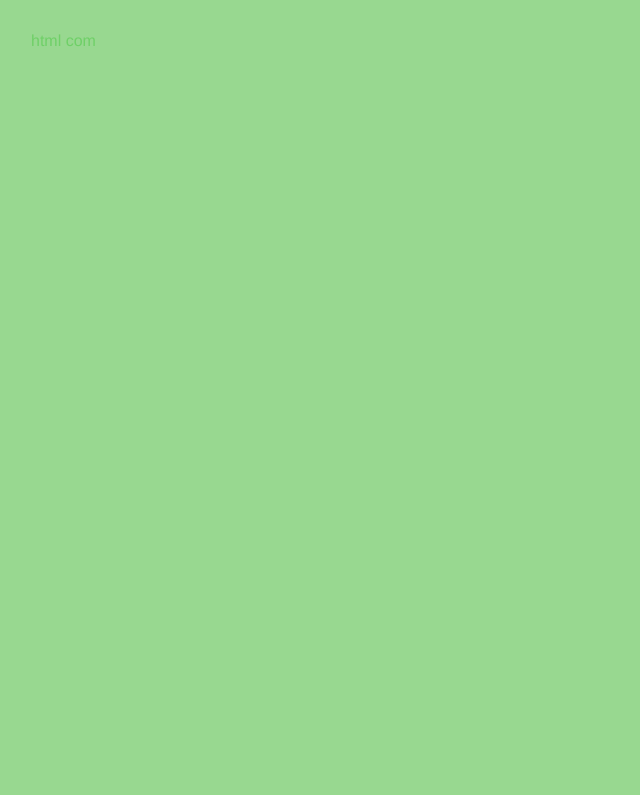
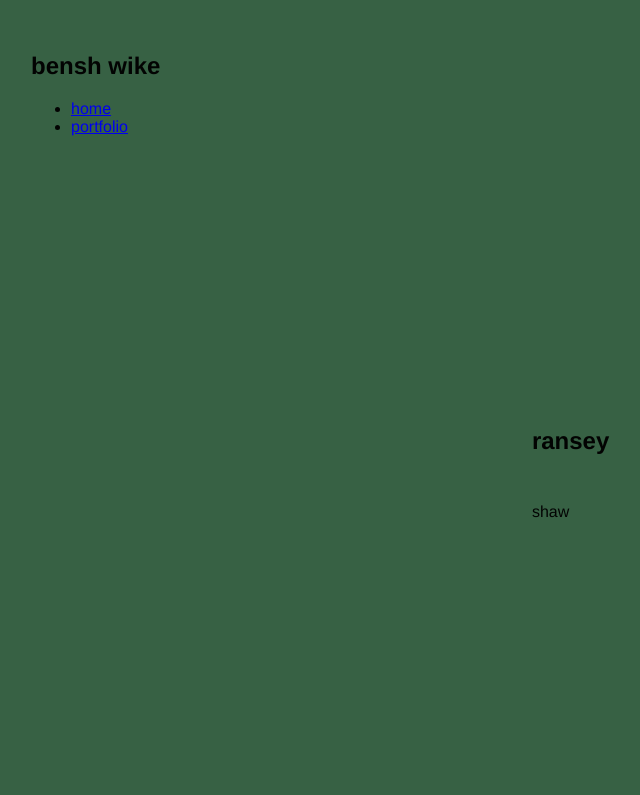
Before and after one commit to ramseyodeh20112007/ramseyodeh20112007.github.io, a plain HTML site: page index.html in a window 1280 px wide. Shown: the whole page, without its empty margins (9-649 px from the left). Drawn offline with Linux system fonts and the light colour scheme.

Commit message:
cool website

```diff
--- a/index.html
+++ b/index.html
@@ -7,10 +7,33 @@
 </head>
 
 <body>
+
   <!-- All content goes here -->
   <div id="all-contents">
-     html com
 
+    <nav>
+      <h1>bensh wike</h1>
+      <ul id="nav-ul">
+        <li class="nav-li">
+          <a href="index.html">home </a>
+        </li>
+        <li class="nav-li">
+          <a href="portfolio.html">portfolio</a>
+        </li>
+      </ul>
+    </nav>
+
+    <main>
+      <div class="sidebar">
+
+      </div>
+
+      <div class="content">
+        <h2>ransey</h2>
+        <p>shaw</p>
+      </div>
+
+    </main>
   </div>
 </body>
 
--- a/style.css
+++ b/style.css
@@ -4,8 +4,8 @@
 
 body {
   margin: 0;
-  background: #20aa0e75;
-  color: #1bbe1554;
+  background: #376144;
+  color: #000000f6;
   font-family: "Helvetica Neue", Arial, sans-serif;
 }
 
@@ -15,3 +15,21 @@ body {
   margin: 0 auto;
   padding: 32px 40px;
 }
+main {
+  display: grid;
+  grid-template-columns: minmax(220px, 1fr) minmax(420px, 1.6fr);
+  align-items: center;
+  min-height: calc(100vh - 160px);
+  gap: clamp(32px, 5vw, 80px);
+}
+
+.sidebar {
+  width: 100%;
+}
+
+.content {
+  display: flex;
+  flex-direction: column;
+  align-items: flex-start;
+  gap: 12px;
+}
```
